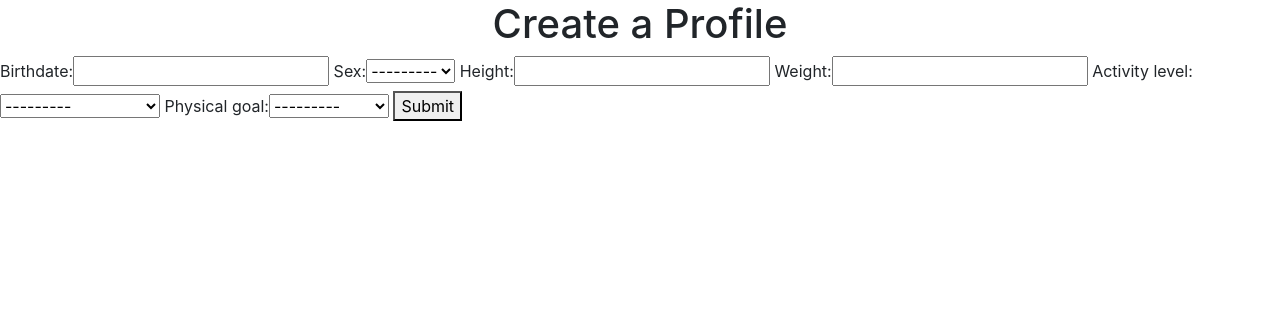
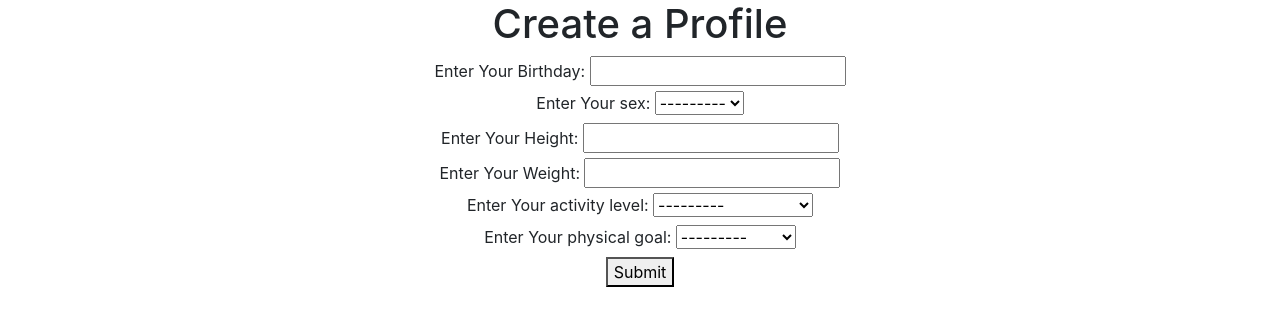
Before and after one commit to ajuhl/green-prep, a Django app: page /profile/ in a window 1280 px wide. Shown: the top 326 px of the page. Run offline with Django 3.2, Linux system fonts and the light colour scheme; parts of the project's set-up code (start-up, migrations or seed data) failed here and were passed over; some libraries are stand-ins or nearby versions.

Commit message:
added new data to db

```diff
--- a/userprofile/templates/profile.html
+++ b/userprofile/templates/profile.html
@@ -1,7 +1,7 @@
 <!DOCTYPE html>
 <html lang="en">
   <head>
-    {% block title %}<title>Changes: Green Prep</title>{% endblock %}
+    {% block title %}<title>Green Prep - Create Profile</title>{% endblock %}
     <meta charset="utf-8">
     <meta name="viewport" content="width=device-width, initial-scale=1">
     <link rel="stylesheet" href="https://stackpath.bootstrapcdn.com/bootstrap/4.1.3/css/bootstrap.min.css" integrity="sha384-MCw98/SFnGE8fJT3GXwEOngsV7Zt27NXFoaoApmYm81iuXoPkFOJwJ8ERdknLPMO" crossorigin="anonymous">
@@ -11,9 +11,33 @@
   </head>
   <body>
     <h1 align = "center">Create a Profile</h1>
-    <form method = "POST" class = "post-user">
+    <form method = "POST" class = "post-user" align= "center">
       {% csrf_token %}
-      {{ form }}
+      <div class="fieldWrapper">
+        <label for="id_subject">Enter Your Birthday:</label>
+        {{ form.birthdate }}
+      </div>
+      <div class="fieldWrapper">
+        <label for="id_subject">Enter Your sex:</label>
+        {{ form.sex }}
+      </div>
+      <div class="fieldWrapper">
+        <label for="id_subject">Enter Your Height:</label>
+        {{ form.height }}
+      </div>
+      <div class="fieldWrapper">
+        <label for="id_subject">Enter Your Weight:</label>
+        {{ form.weight }}
+      </div>
+      <div class="fieldWrapper">
+        <label for="id_subject">Enter Your activity level:</label>
+        {{ form.activity_level }}
+      </div>
+      <div class="fieldWrapper">
+        <label for="id_subject">Enter Your physical goal:</label>
+        {{ form.physical_goal }}
+      </div>
+
       <button type = "submit">Submit</button>
     </form>
   </body>
```
Also changed, not shown: mealbuilder/forms.py (+4 -3 lines), mealbuilder/models.py (+9 -11 lines), db.sqlite3, mealbuilder/migrations/0026_merge_20190414_1903.py (added), mealbuilder/migrations/0027_auto_20190414_1905.py (added), mealbuilder/migrations/0028_auto_20190415_0021.py (added), mealbuilder/migrations/0029_auto_20190415_0040.py (added), mealbuilder/migrations/0030_auto_20190415_0043.py (added), mealbuilder/migrations/0031_auto_20190415_0100.py (added), mealbuilder/migrations/0032_auto_20190415_0123.py (added), mealbuilder/migrations/0033_auto_20190415_0125.py (added), mealbuilder/migrations/0034_auto_20190415_0255.py (added).
